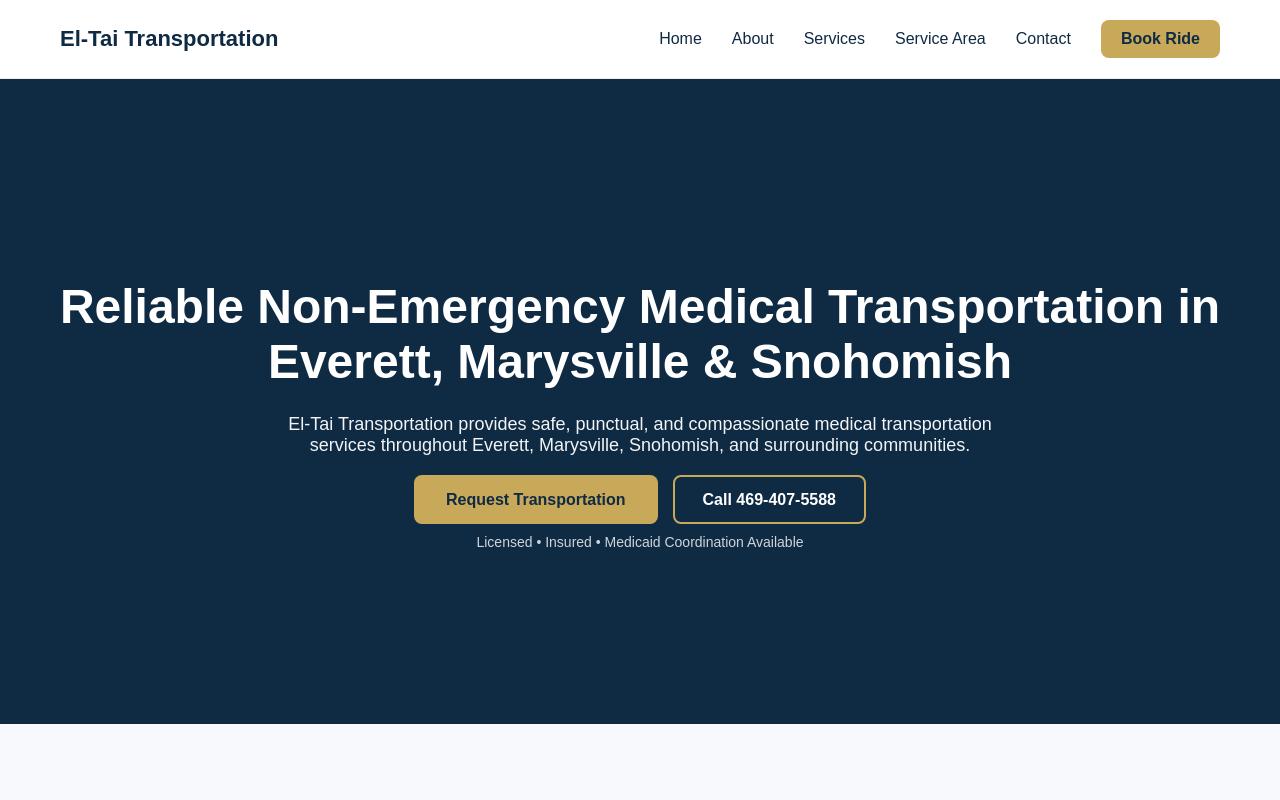
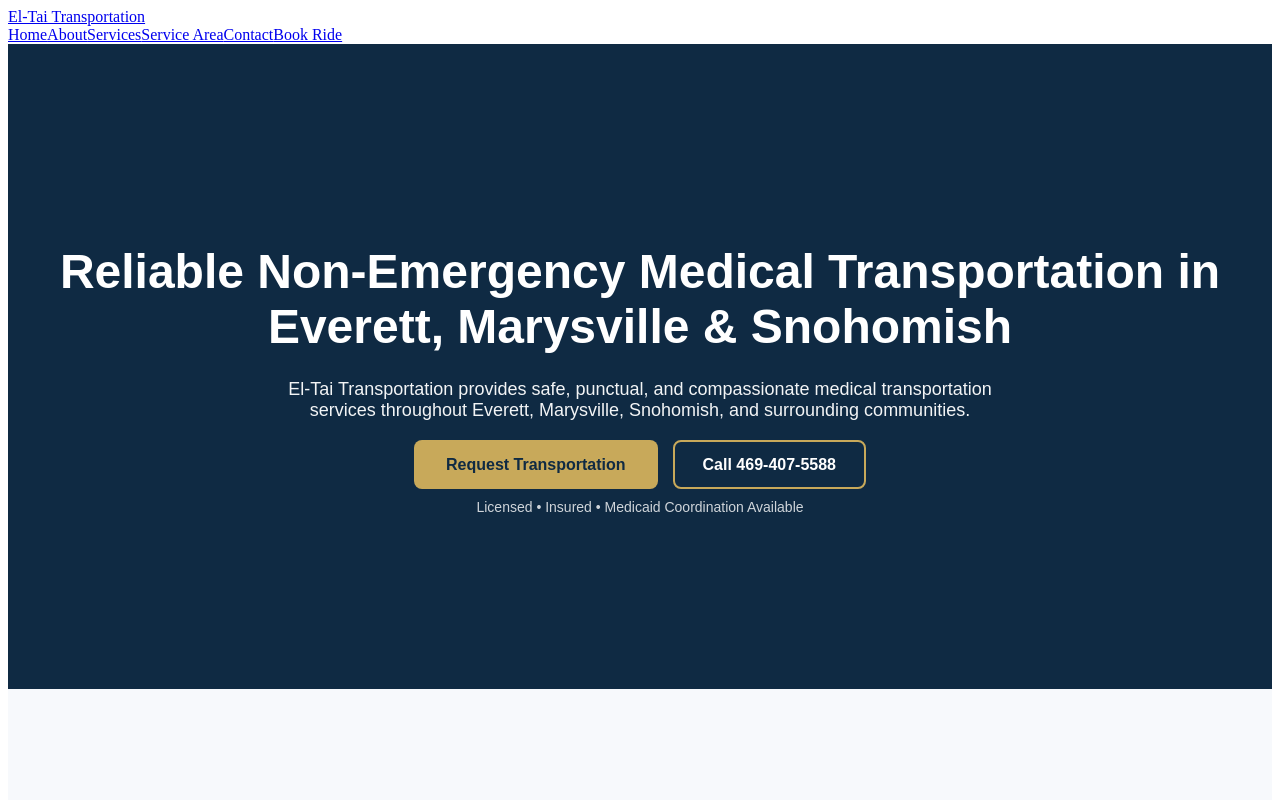
Before and after one commit to WillieKM/el-tai-nemt-v2, a Next.js app: page / in a window 1280 px wide. Shown: the top 800 px of the page. Built offline with nearby package versions, Linux system fonts and the light colour scheme.

Commit message:
Update layout.tsx

```diff
--- a/app/layout.tsx
+++ b/app/layout.tsx
@@ -2,9 +2,9 @@ import "./globals.css";
 import Link from "next/link";
 
 export const metadata = {
-  title: "El-Tai Transportation | Medical Transportation in Everett, Marysville & Snohomish",
+  title: "El-Tai Transportation",
   description:
-    "Safe and reliable Non-Emergency Medical Transportation in Everett, Marysville, Snohomish, and surrounding areas. Dialysis, hospital discharge, and doctor appointments."
+    "Reliable Non-Emergency Medical Transportation in Everett, Marysville, and Snohomish.",
 };
 
 export default function RootLayout({
@@ -14,68 +14,20 @@ export default function RootLayout({
 }) {
   return (
     <html lang="en">
-      <body style={{ margin: 0, fontFamily: "Arial, sans-serif" }}>
+      <body>
 
-        {/* NAVBAR */}
-   <nav
-  style={{
-    display: "flex",
-    justifyContent: "space-between",
-    alignItems: "center",
-    padding: "20px 60px",
-    borderBottom: "1px solid #eee",
-    background: "white",
-    position: "sticky",
-    top: 0,
-    zIndex: 1000
-  }}
->
-  {/* LOGO → Click goes home */}
-  <Link
-    href="/"
-    style={{
-      fontSize: "22px",
-      fontWeight: 700,
-      color: "#0F2A43",
-      textDecoration: "none"
-    }}
-  >
+        <nav className="navbar">
+          <Link href="/" className="logo">
             El-Tai Transportation
           </Link>
 
-  <div style={{ display: "flex", gap: "30px", alignItems: "center" }}>
-
-    <Link href="/" style={{ textDecoration: "none", color: "#0F2A43" }}>
-      Home
-    </Link>
-
-    <Link href="/about" style={{ textDecoration: "none", color: "#0F2A43" }}>
-      About
-    </Link>
-
-    <Link href="/services" style={{ textDecoration: "none", color: "#0F2A43" }}>
-      Services
-    </Link>
-
-    <Link href="/service-area" style={{ textDecoration: "none", color: "#0F2A43" }}>
-      Service Area
-    </Link>
-
-    <Link href="/contact" style={{ textDecoration: "none", color: "#0F2A43" }}>
-      Contact
-    </Link>
-
-    <Link
-      href="/contact"
-      style={{
-        background: "#C8A95A",
-        padding: "10px 20px",
-        borderRadius: "8px",
-        textDecoration: "none",
-        color: "#0F2A43",
-        fontWeight: 600
-      }}
-    >
+          <div className="nav-links">
+            <Link href="/">Home</Link>
+            <Link href="/about">About</Link>
+            <Link href="/services">Services</Link>
+            <Link href="/service-area">Service Area</Link>
+            <Link href="/contact">Contact</Link>
+            <Link href="/contact" className="cta">
               Book Ride
             </Link>
           </div>
```
Lines whose indentation alone changed are shown as unchanged.
